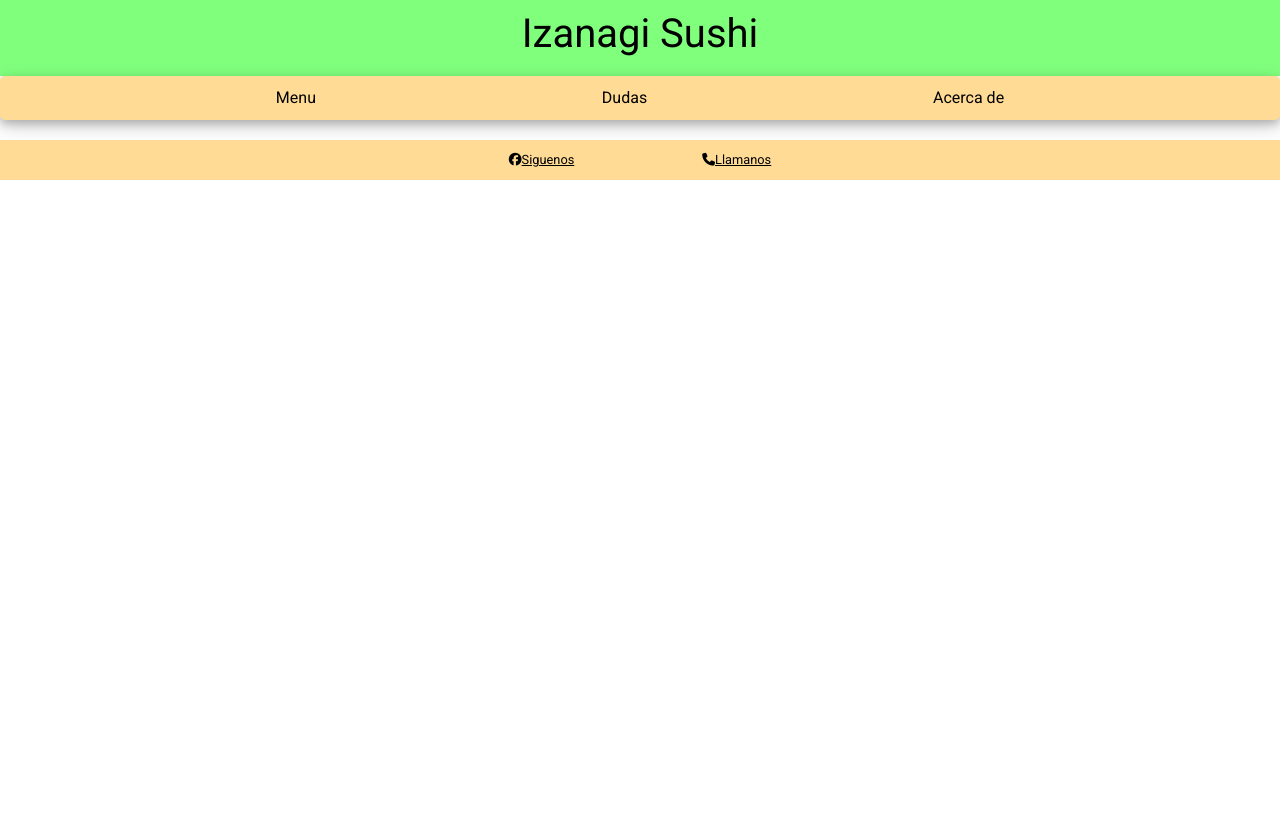
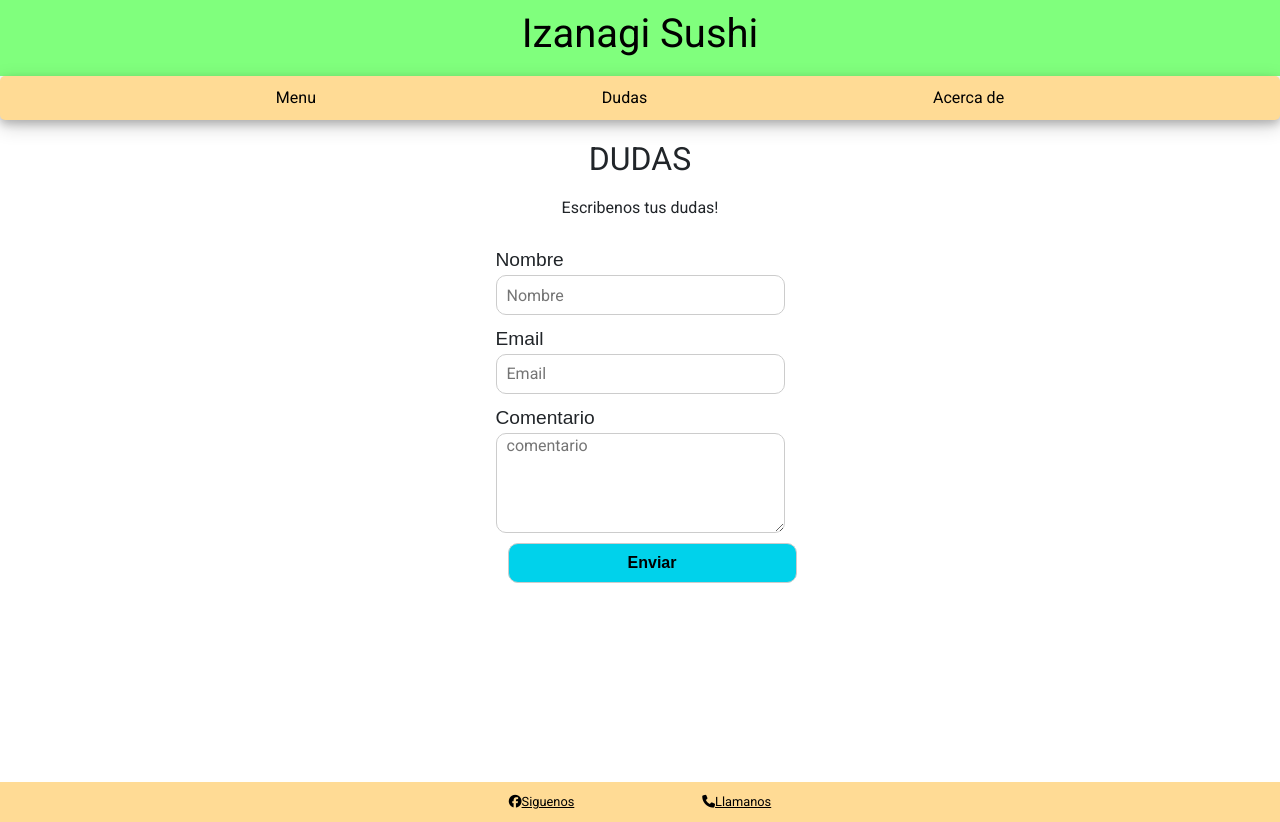
Before and after one commit to Beskar-SW/Izanagi, a React (Create React App) app: page /dudas in a window 1280 px wide. Before the commit the page ends 800 px from the top, so only its background shows below. Built offline with nearby package versions, Linux system fonts and the light colour scheme.

Commit message:
segundo commit

```diff
--- a/package.json
+++ b/package.json
@@ -3,6 +3,7 @@
   "version": "0.1.0",
   "private": true,
   "dependencies": {
+    "@emailjs/browser": "^3.6.2",
     "@testing-library/jest-dom": "^5.16.4",
     "@testing-library/react": "^13.2.0",
     "@testing-library/user-event": "^13.5.0",
--- a/src/Acercade.js
+++ b/src/Acercade.js
@@ -4,11 +4,35 @@ import Header from "./Header";
 import Navbar from "./Navbar";
 
 export default function Acercade() {
-    return(
-        <>
-            <Header/>
-            <Navbar/>
-            <Footer/>
-        </>
-    )
+  return (
+    <>
+      <Header />
+      <Navbar />
+      <section id="AcercaDe" class="content">
+        <div class="grid-AD">
+          <div id="areaAD" class="areaAD">
+            <h2>Acerca de</h2>
+            <p>
+              Izanagi Sushi nace a la idea del emprendimiento, el cual lleva
+              aproximadamente 6 meses dando servicio , este establecimiento es
+              un pequeño negocio que se dedica a la venta de comida rápida
+              japonesa, ofreciendo una amplia gama de rollos, kushiages,
+              temakis.
+            </p>
+          </div>
+          <div id="areaBD" class="areaBD">
+            <img src="http://localhost:5000/static/Izanagilogo.png" alt=""/>
+          </div>
+        </div>
+        <div class="contaco">
+          <h2>Contacto</h2>
+          <p>
+            ¡Queremos saber de ti! Escríbenos y nos pondremos en contacto
+            contigo.{" "}
+          </p>
+        </div>
+      </section>
+      <Footer />
+    </>
+  );
 }
--- a/src/Admin.js
+++ b/src/Admin.js
@@ -16,7 +16,7 @@ export default function Admin() {
 
         fetch(`http://localhost:5000/Admin/${usuario}/${contraseña}`).then(res => res.json())
         .then(data => {
-           if(data.length == 0){
+           if(data.length === 0){
                 alert("Datos no validos")
            }else{
                setLogeado(true)
@@ -56,8 +56,8 @@ export default function Admin() {
         <>
             <Header/>
             <div id="navbar" style={{display:"flex",justifyContent:"space-around"}}>
-                <Link to={"/admin/menu/menUpdate"} className="link">Menu Panel</Link>
-                <Link to={"/admin/ventas"} className="link">Ventas</Link>
+                <Link to={"/admin/menu"} className="link">Menu Panel</Link>
+                <Link to={"/admin/menu"} className="link">Ventas</Link>
                 <Link to={"/admin/pedidos"} className="link">Pedidos</Link>
             </div>
             <section>
@@ -67,7 +67,6 @@ export default function Admin() {
                 <div>
                     <h1>Ventas rápidas</h1>
                     <QuickOrders/>
-
                 </div>
                 <div>
                     <h1>Ventas Generadas</h1>
--- a/src/App.css
+++ b/src/App.css
@@ -312,14 +312,14 @@ textarea {
 
 /* JohanPart */
 
-div#Orders{
+div#Orders {
   background-color: aquamarine;
   width: 100%;
   height: auto;
   min-height: 100px;
 }
 
-div.Order{
+div.Order {
   display: flex;
   flex-direction: row;
   justify-content: space-around;
@@ -330,7 +330,7 @@ div.Order{
   margin-bottom: 10px;
 }
 
-div.Order input{
+div.Order input {
   width: 40%;
   margin-bottom: 10px;
   border: 5px solid purple;
--- a/src/App.js
+++ b/src/App.js
@@ -6,18 +6,37 @@ import Navbar from './Navbar';
 
 function App() {
 
-  const urlStatics = 'http://localhost:3000/static/';
+  const urlStatics = 'http://localhost:5000/static/';
   const [entradas, setEntradas] = useState([]);
   const [empanizados, setEmpanizados] = useState([]);
 
+  async function getEntradas() {
+    const response = await fetch('http://localhost:5000/Menu/1');
+    const data = await response.json();
+    return data;
+  }
+
+  async function getEmpanizados() {
+    const response = await fetch('http://localhost:5000/Menu/2');
+    const data = await response.json();
+    return data;
+  }
+
   useEffect(() => {
-    fetch('http://localhost:5000/Menu/1').then(res => res.json()).then(data => {
-      setEntradas(data);
+    const promise = getEntradas();
+    promise.then(data => {
+      data.forEach(entrada => {
+        setEntradas(entradas => [...entradas, entrada]);
+      });
     });
-    fetch('http://localhost:5000/Menu/2').then(res => res.json()).then(data => {
-      setEmpanizados(data);
+
+    const promise2 = getEmpanizados();
+    promise2.then(data => {
+      data.forEach(empanizado => {
+        setEmpanizados(empanizados => [...empanizados, empanizado]);
+      });
     });
-  }, []);
+  },[]);
 
   return (
     <>
@@ -26,13 +45,24 @@ function App() {
       <div style={{display:'flex',flexDirection:'row', justifyContent:'center',alignItems:'center',paddingTop:20}}>
         <h1>Menu</h1>
       </div>
-      <div style={{display:'flex',flexDirection:'row', justifyContent:'center',alignItems:'center',paddingTop:20}}>
-        {entradas.forEach(entrada => {
+      <div id='grid'>
+        {entradas.length === 0 ? <h1>Cargando...</h1> : entradas.map(entrada => {
           return (
-            <div style={{display:'flex',flexDirection:'column', justifyContent:'center',alignItems:'center',paddingTop:20}}>
-              <img src={urlStatics + entrada.rutaFoto} alt=""/>
-              <h3>{entrada.producto}</h3>
-              <h4>{entrada.precio}</h4>
+            <div key={entrada.idProducto} id="areaA">
+              <ul>
+                <li>
+                  <img src={urlStatics + entrada.rutaFoto} alt="" height={"100%"}/>
+                </li>
+                <li>
+                  <h3>{entrada.producto}</h3>
+                </li>
+                <li>
+                  <p>{entrada.descripcion}</p>
+                </li>
+                <li>
+                  <h4>Precio: ${entrada.precio}MXN</h4>
+                </li>
+              </ul>
             </div>
           )
         })}
@@ -40,16 +70,27 @@ function App() {
       <div style={{display:'flex',flexDirection:'row', justifyContent:'center',alignItems:'center',paddingTop:20}}>
         <h1>Empanizados</h1>
       </div>
-      <div style={{display:'flex',flexDirection:'row', justifyContent:'center',alignItems:'center',paddingTop:20}}>
-        {empanizados.forEach(empanizado => {
+      <div id='grid'>
+        {empanizados.length === 0 ? <h1>Cargando...</h1> : empanizados.map(empanizado => {
           return (
-            <div style={{display:'flex',flexDirection:'column', justifyContent:'center',alignItems:'center',paddingTop:20}}>
-              <img src={urlStatics + empanizado.rutaFoto} alt=""/>
-              <h3>{empanizado.producto}</h3>
-              <h4>{empanizado.precio}</h4>
-              <p>{empanizado.descripcion}</p>
+            <div key={empanizado.idProducto} id="areaG">
+              <ul>
+                <li>
+                  <img src={urlStatics + empanizado.rutaFoto} alt="" height={"100%"}/>
+                </li>
+                <li>
+                  <h3>{empanizado.producto}</h3>
+                </li>
+                <li>
+                  <p>{empanizado.descripcion}</p>
+                </li>
+                <li>
+                  <h4>Precio: ${empanizado.precio}MXN</h4>
+                </li>
+              </ul>
             </div>
-          )})}
+          )})
+        }
       </div>
 
       <Footer/>
--- a/src/Dudas.js
+++ b/src/Dudas.js
@@ -1,14 +1,80 @@
-import React from "react";
+import React, { useRef } from "react";
+import emailjs from "@emailjs/browser";
 import Footer from "./Footer";
-import Header from './Header';
-import Navbar from './Navbar';
+import Header from "./Header";
+import Navbar from "./Navbar";
 
 export default function Dudas() {
-    return(
-        <>
-            <Header/>
-            <Navbar/>
-            <Footer/>
-        </>
-    )
+  const dudasRef = useRef(null);
+
+  const sendEmail = (e) => {
+    e.preventDefault();
+    emailjs
+      .sendForm(
+        "prueba",
+        "template_grrq0nd",
+        dudasRef.current,
+        "WEZC-gWIxtfP4RXwC"
+      )
+      .then(
+        (result) => {
+          alert("Mensaje enviado: " + result.text);
+        },
+        (error) => {
+          alert("Hubo un error: " + error.text);
+          //   console.log(error.text);
+        }
+      );
+  };
+
+  return (
+    <>
+      <Header />
+      <Navbar />
+      <section id="Dudas" className="content">
+        <div class="descripcion">
+          <h2>DUDAS</h2>
+          <p>Escribenos tus dudas!</p>
+        </div>
+        <div class="div-form">
+          <form
+            action=""
+            method="post"
+            id="form"
+            class="form"
+            ref={dudasRef}
+            onSubmit={sendEmail}
+          >
+            <label for="nombre">Nombre</label>
+            <input
+              type="text"
+              name="nombre"
+              id="nombre"
+              placeholder="Nombre"
+              required
+            />
+            <label for="email">Email</label>
+            <input
+              type="email"
+              name="email"
+              id="email"
+              placeholder="Email"
+              required
+            />
+            <label for="mensaje">Comentario</label>
+            <textarea
+              name="mensaje"
+              id="mensaje"
+              cols="30"
+              rows="10"
+              placeholder="comentario"
+              required
+            ></textarea>
+            <input class="enviar" id="button" type="submit" value="Enviar" />
+          </form>
+        </div>
+      </section>
+      <Footer />
+    </>
+  );
 }
--- a/src/Quickorders.js
+++ b/src/Quickorders.js
@@ -4,7 +4,7 @@ import './App.css'
 export default function QuickOrders(){
     const [orders, setOrders] = React.useState([]);
     const [precios, setPrecios] = React.useState([]);
-    const [pruena, setPruena] = React.useState({});
+    const [prueba, setPrueba] = React.useState({});
 
     const handleClick = () => {
         var div = document.getElementById("Orders");
@@ -58,7 +58,7 @@ export default function QuickOrders(){
         var json = {}
         json.orders = temp;
         json.precios = temp2;
-        setPruena(json);
+        setPrueba(json);
 
         setOrders(temp);
         setPrecios(temp2);
--- a/src/index.js
+++ b/src/index.js
@@ -18,8 +18,6 @@ root.render(
       <Route path='/acercade' element={<Acercade/>}/>
       <Route path='/admin' element={<Admin/>}>
         <Route path='/admin/menu' element={<MenuUpdate/>}/>
-        <Route path='/admin/ventas' element={<Admin/>}/>
-        <Route path='/admin/pedidos' element={<Admin/>}/>
       </Route>
     </Routes>
   </BrowserRouter>
```
Also changed, not shown: 1 other file (tests, documents, lock files or other folders).
